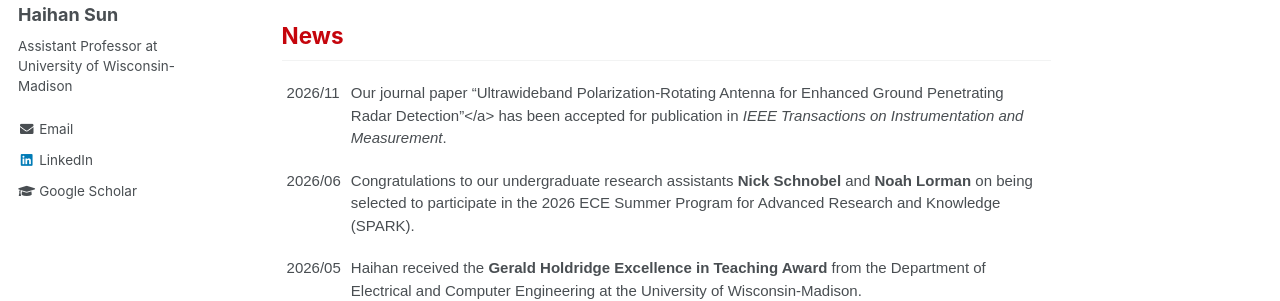
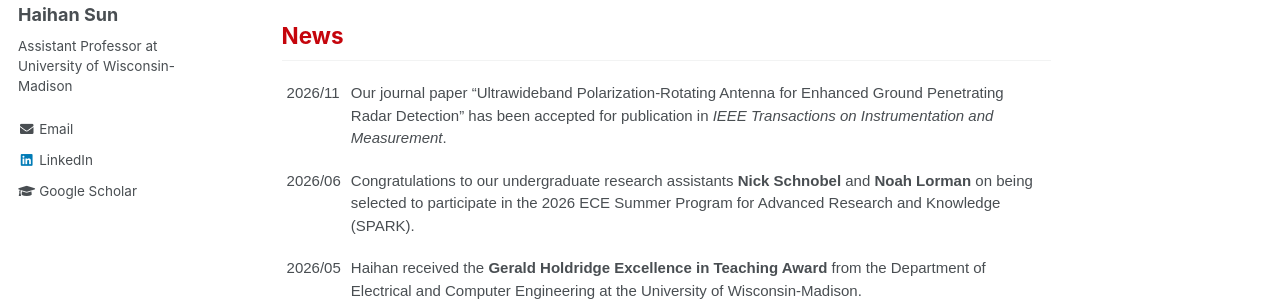
Before and after one commit to Haihan-Sun/Haihan-Sun.github.io, a Jekyll site: the page built from _pages/about.md, in a window 1280 px wide and 900 px high, scrolled down 319 px. Shown: the part 176-477 px from the top of the window. Built offline with Jekyll 4.4.1, drawn with Linux system fonts in a browser that asks for light colours.

Commit message:
Update about.md

```diff
--- a/_pages/about.md
+++ b/_pages/about.md
@@ -31,7 +31,7 @@ My group has openings for Ph.D. positions starting in Spring/Fall 2027.
 
 <tr>
     <td class="tg-ko0z">2026/11</td>
-    <td class="tg-ko0z"> Our journal paper “Ultrawideband Polarization-Rotating Antenna for Enhanced Ground Penetrating Radar Detection”</a> has been accepted for publication in <i>IEEE Transactions on Instrumentation and Measurement</i>. </td>
+    <td class="tg-ko0z"> Our journal paper “Ultrawideband Polarization-Rotating Antenna for Enhanced Ground Penetrating Radar Detection” has been accepted for publication in <i>IEEE Transactions on Instrumentation and Measurement</i>. </td>
 </tr>
 
 <tr>
```
